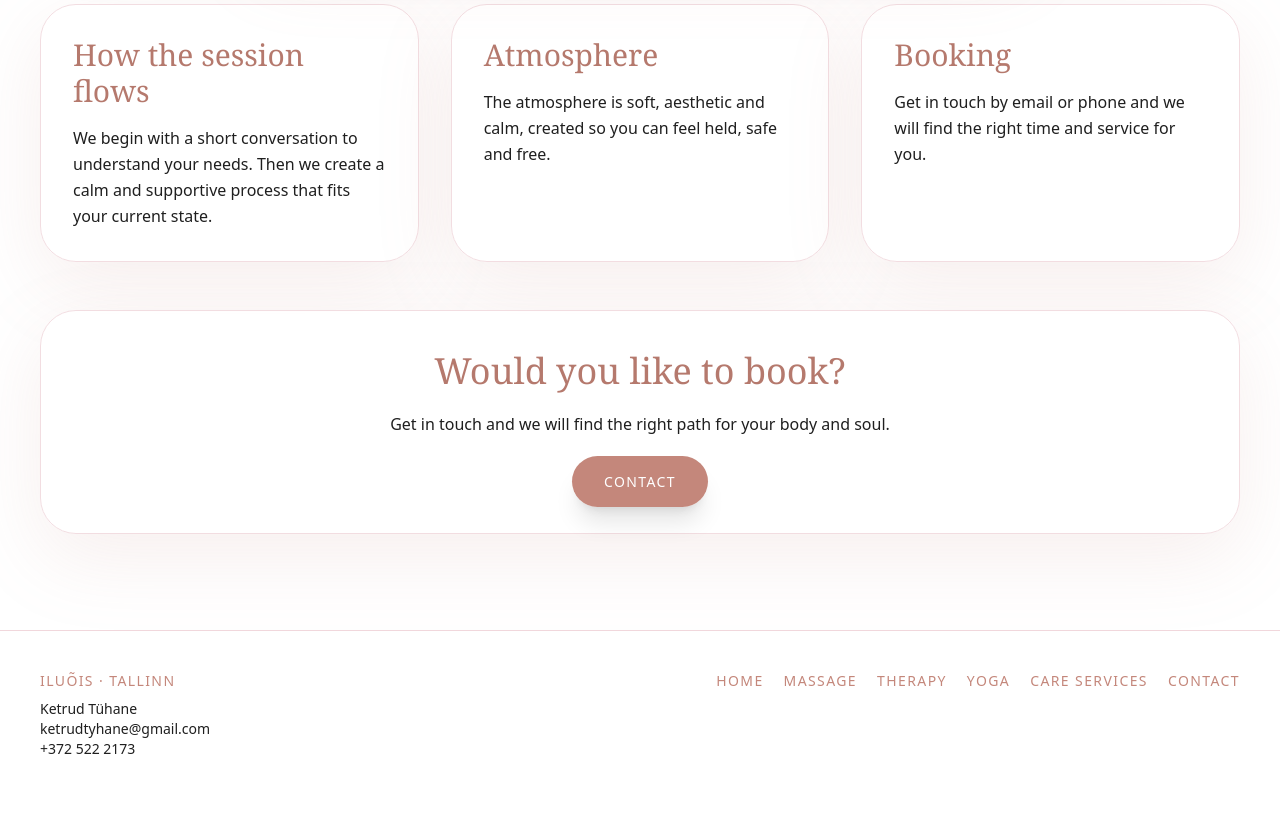
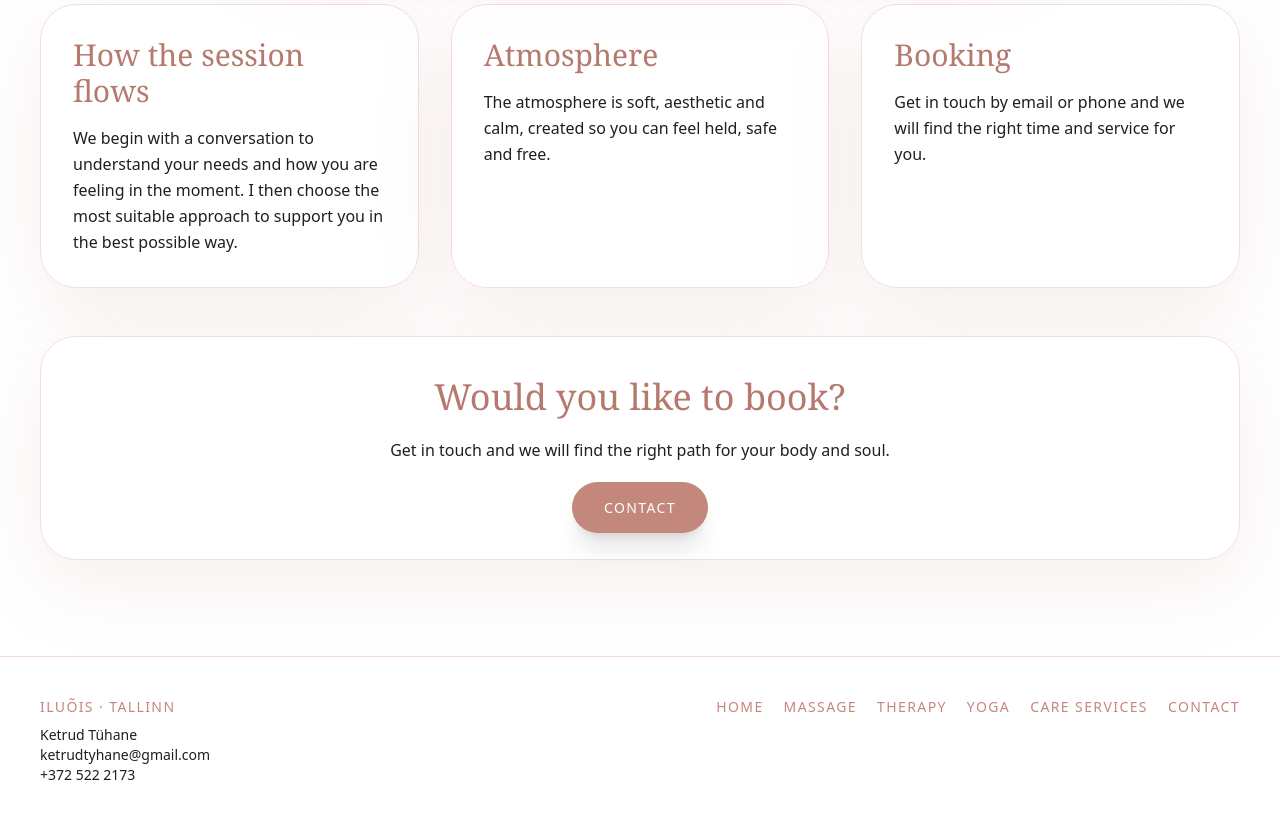
Before and after one commit to Ketrud/Iluois-website, a Next.js app: page /en/jooga in a window 1280 px wide. Shown: the part 840-1659 px from the top of the page. Built offline with nearby package versions, Linux system fonts and the light colour scheme.

Commit message:
Update page.tsx

```diff
--- a/app/[locale]/jooga/page.tsx
+++ b/app/[locale]/jooga/page.tsx
@@ -55,7 +55,14 @@ export default function Service({ params }: { params: { locale: Locale } }) {
 
       <section className="mx-auto max-w-7xl px-6 pb-24 md:px-10">
         <div className="grid gap-8 md:grid-cols-3">
-          <InfoCard title={params.locale === 'et' ? 'Kuidas kohtumine kulgeb' : 'How the session flows'} text={params.locale === 'et' ? 'Alustame lühikese vestlusega, et mõista sinu vajadusi. Seejärel loon rahuliku ja toetava protsessi, mis sobitub sinu hetke seisundiga.' : 'We begin with a short conversation to understand your needs. Then we create a calm and supportive process that fits your current state.'} />
+          <InfoCard
+  title={params.locale === 'et' ? 'Kuidas kohtumine kulgeb' : 'How the session flows'}
+  text={
+    params.locale === 'et'
+      ? 'Alustame vestlusega, et mõista Sinu vajadusi ja hetke enesetunnet. Seejärel valin Sulle sobivaima lähenemise, mis toetab Sind parimal võimalikul viisil.'
+      : 'We begin with a conversation to understand your needs and how you are feeling in the moment. I then choose the most suitable approach to support you in the best possible way.'
+  }
+/>
           <InfoCard title={params.locale === 'et' ? 'Atmosfäär' : 'Atmosphere'} text={params.locale === 'et' ? 'Iluõie keskkond on pehme, esteetiline ja rahulik. Eesmärk on, et tunneksid end hoitud, turvaliselt ja vabalt.' : 'The atmosphere is soft, aesthetic and calm, created so you can feel held, safe and free.'} />
           <InfoCard title={params.locale === 'et' ? 'Broneerimine' : 'Booking'} text={params.locale === 'et' ? 'Võta ühendust e-posti või telefoni teel ning leiame sulle sobiva aja ja teenuse.' : 'Get in touch by email or phone and we will find the right time and service for you.'} />
         </div>
```
